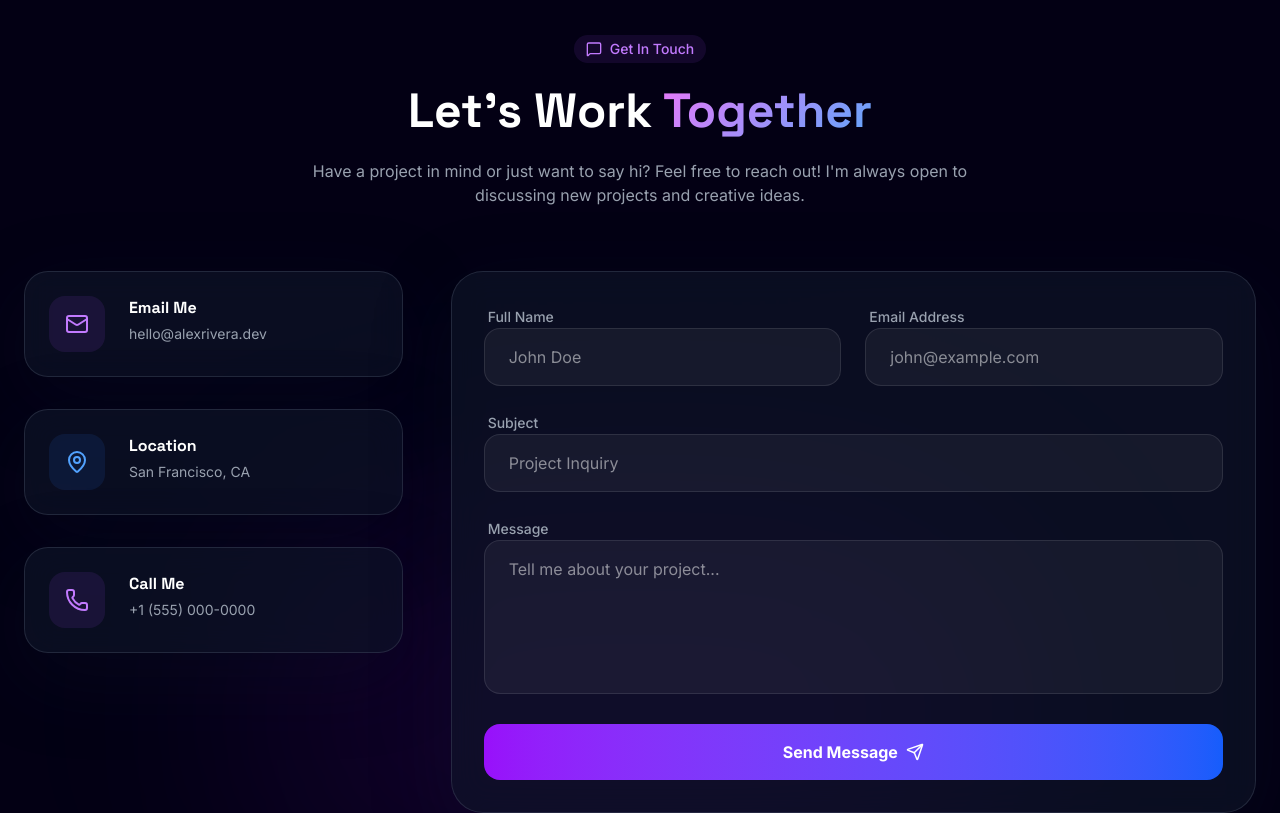
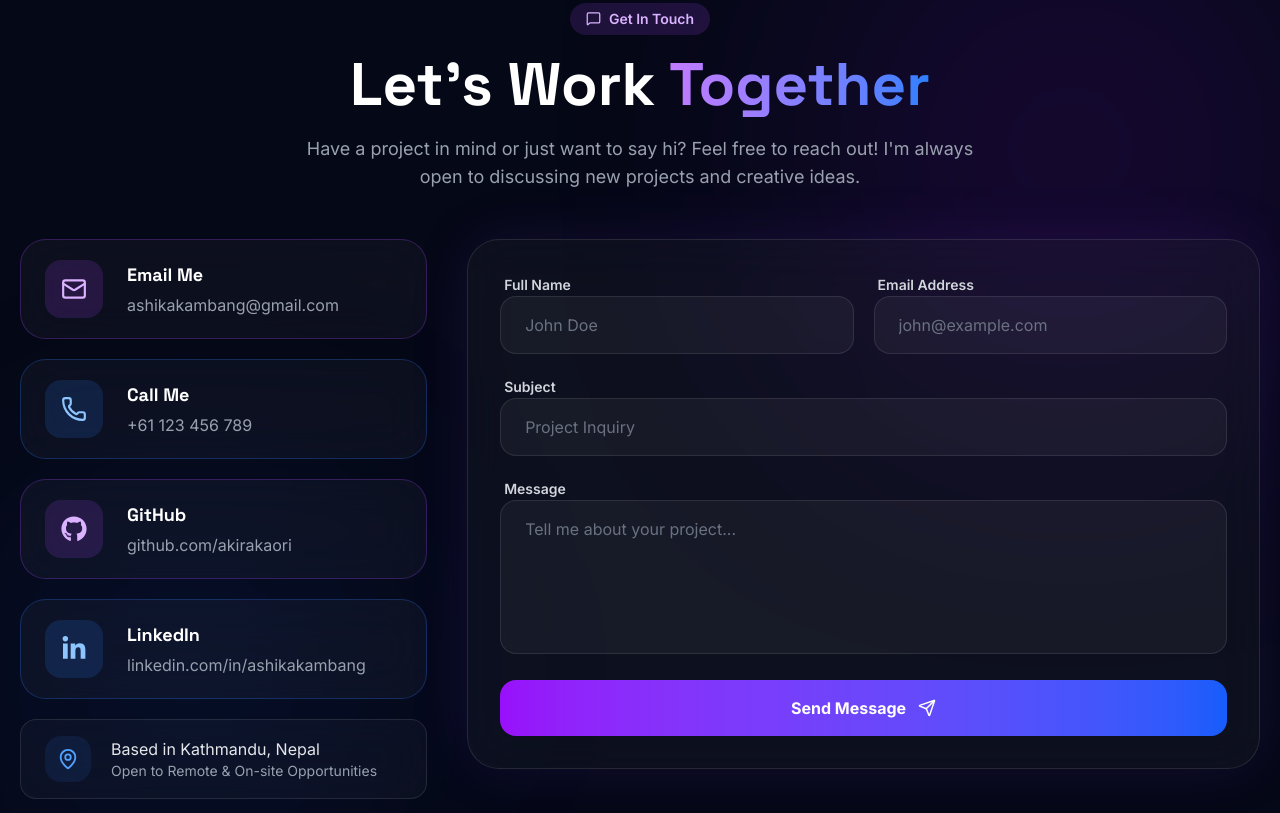
Before and after one commit to akirakaori/my-portfolio, a Next.js app: page / in a window 1280 px wide. Shown: the part 8480-9293 px from the top of the page. Built offline with nearby package versions, Linux system fonts and the light colour scheme.

Commit message:
Edited the contact us page

```diff
--- a/src/components/Contact.tsx
+++ b/src/components/Contact.tsx
@@ -1,124 +1,158 @@
 "use client";
-import { motion } from 'motion/react';
-import { Mail, MessageSquare, Send, MapPin, Phone } from 'lucide-react';
+
+import { motion } from "framer-motion";
+import {
+  Mail,
+  MessageSquare,
+  Send,
+  MapPin,
+  Phone,
+} from "lucide-react";
+import { FaGithub, FaLinkedinIn } from "react-icons/fa";
 
 export default function Contact() {
   return (
-    <section id="contact" className="py-24 relative overflow-hidden">
-      {/* Background Glow */}
-      <div className="absolute bottom-0 left-1/2 -translate-x-1/2 w-[60%] h-[40%] bg-purple-600/10 rounded-full blur-[120px]" />
+    <section id="contact" className="relative min-h-screen py-16 overflow-hidden">
+      <div className="absolute inset-0 bg-[#050816]" />
+      <div className="absolute top-0 right-0 w-[420px] h-[420px] bg-purple-600/20 rounded-full blur-[140px]" />
+      <div className="absolute bottom-0 left-0 w-[380px] h-[380px] bg-blue-600/10 rounded-full blur-[130px]" />
 
-      <div className="max-w-7xl mx-auto px-6 relative z-10">
-        <div className="text-center mb-16">
+      <div className="relative z-10 max-w-7xl mx-auto px-5">
+        <div className="text-center mb-12">
           <motion.div
-            initial={{ opacity: 0, y: 20 }}
+            initial={{ opacity: 0, y: 16 }}
             whileInView={{ opacity: 1, y: 0 }}
             viewport={{ once: true }}
-            className="inline-flex items-center gap-2 px-3 py-1 rounded-full bg-purple-500/10 text-purple-400 text-sm font-medium mb-6"
+            className="inline-flex items-center gap-2 px-4 py-1.5 rounded-full bg-purple-500/15 text-purple-300 text-sm font-semibold mb-5"
           >
-            <MessageSquare size={16} /> Get In Touch
+            <MessageSquare size={15} />
+            Get In Touch
           </motion.div>
-          <h2 className="text-4xl md:text-5xl font-bold mb-6">Let's Work <span className="gradient-text">Together</span></h2>
-          <p className="text-gray-400 max-w-2xl mx-auto">
+
+          <h2 className="text-4xl md:text-5xl lg:text-6xl font-extrabold mb-5 text-white">
+            Let&apos;s Work{" "}
+            <span className="bg-gradient-to-r from-purple-400 to-blue-500 bg-clip-text text-transparent">
+              Together
+            </span>
+          </h2>
+
+          <p className="text-gray-400 max-w-2xl mx-auto text-base md:text-lg">
             Have a project in mind or just want to say hi? Feel free to reach out!
-            I'm always open to discussing new projects and creative ideas.
+            I&apos;m always open to discussing new projects and creative ideas.
           </p>
         </div>
 
-        <div className="grid lg:grid-cols-3 gap-12">
-          {/* Contact Info */}
-          <div className="space-y-8">
+        <div className="grid lg:grid-cols-[0.95fr_1.85fr] gap-8 lg:gap-10 items-start">
+          <div className="space-y-5">
+            <ContactCard
+              icon={<Mail size={26} />}
+              title="Email Me"
+              text="ashikakambang@gmail.com"
+              color="purple"
+              delay={0}
+            />
+
+            <ContactCard
+              icon={<Phone size={26} />}
+              title="Call Me"
+              text="+61 123 456 789"
+              color="blue"
+              delay={0.1}
+            />
+
+            <ContactCard
+              icon={<FaGithub size={26} />}
+              title="GitHub"
+              text="github.com/akirakaori"
+              color="purple"
+              delay={0.2}
+            />
+
+            <ContactCard
+              icon={<FaLinkedinIn size={26} />}
+              title="LinkedIn"
+              text="linkedin.com/in/ashikakambang"
+              color="blue"
+              delay={0.3}
+            />
+
             <motion.div
-              initial={{ opacity: 0, x: -30 }}
+              initial={{ opacity: 0, x: -24 }}
               whileInView={{ opacity: 1, x: 0 }}
               viewport={{ once: true }}
-              className="flex items-start gap-6 p-6 glass-card rounded-3xl"
+              transition={{ delay: 0.4 }}
+              className="flex items-center gap-5 px-6 py-4 rounded-2xl border border-white/10 bg-white/[0.03] backdrop-blur-xl"
             >
-              <div className="p-4 bg-purple-500/10 rounded-2xl text-purple-400">
-                <Mail size={24} />
+              <div className="p-3 rounded-2xl bg-blue-500/10 text-blue-400">
+                <MapPin size={22} />
               </div>
+
               <div>
-                <h3 className="font-bold mb-1">Email Me</h3>
-                <p className="text-gray-400 text-sm">hello@alexrivera.dev</p>
-              </div>
-            </motion.div>
-
-            <motion.div
-              initial={{ opacity: 0, x: -30 }}
-              whileInView={{ opacity: 1, x: 0 }}
-              viewport={{ once: true }}
-              transition={{ delay: 0.1 }}
-              className="flex items-start gap-6 p-6 glass-card rounded-3xl"
-            >
-              <div className="p-4 bg-blue-500/10 rounded-2xl text-blue-400">
-                <MapPin size={24} />
-              </div>
-              <div>
-                <h3 className="font-bold mb-1">Location</h3>
-                <p className="text-gray-400 text-sm">San Francisco, CA</p>
-              </div>
-            </motion.div>
-
-            <motion.div
-              initial={{ opacity: 0, x: -30 }}
-              whileInView={{ opacity: 1, x: 0 }}
-              viewport={{ once: true }}
-              transition={{ delay: 0.2 }}
-              className="flex items-start gap-6 p-6 glass-card rounded-3xl"
-            >
-              <div className="p-4 bg-purple-500/10 rounded-2xl text-purple-400">
-                <Phone size={24} />
-              </div>
-              <div>
-                <h3 className="font-bold mb-1">Call Me</h3>
-                <p className="text-gray-400 text-sm">+1 (555) 000-0000</p>
+                <p className="text-gray-200 text-sm md:text-base">
+                  Based in Kathmandu, Nepal
+                </p>
+                <p className="text-gray-400 text-sm">
+                  Open to Remote & On-site Opportunities
+                </p>
               </div>
             </motion.div>
           </div>
 
-          {/* Contact Form */}
           <motion.div
-            initial={{ opacity: 0, y: 30 }}
+            initial={{ opacity: 0, y: 24 }}
             whileInView={{ opacity: 1, y: 0 }}
             viewport={{ once: true }}
-            className="lg:col-span-2 p-8 glass-card rounded-[2rem]"
+            className="rounded-[2rem] border border-white/10 bg-white/[0.035] backdrop-blur-xl p-6 md:p-8 shadow-[0_0_60px_rgba(124,58,237,0.12)]"
           >
-            <form className="grid md:grid-cols-2 gap-6">
+            <form className="grid md:grid-cols-2 gap-5">
               <div className="space-y-2">
-                <label className="text-sm font-medium text-gray-400 ml-1">Full Name</label>
+                <label className="text-sm font-semibold text-gray-300 ml-1">
+                  Full Name
+                </label>
                 <input
                   type="text"
                   placeholder="John Doe"
-                  className="w-full px-6 py-4 bg-white/5 border border-white/10 rounded-2xl focus:outline-none focus:border-purple-500 transition-colors"
+                  className="w-full px-6 py-4 bg-white/[0.045] border border-white/10 rounded-2xl text-white placeholder:text-gray-500 focus:outline-none focus:border-purple-500 transition"
                 />
               </div>
+
               <div className="space-y-2">
-                <label className="text-sm font-medium text-gray-400 ml-1">Email Address</label>
+                <label className="text-sm font-semibold text-gray-300 ml-1">
+                  Email Address
+                </label>
                 <input
                   type="email"
                   placeholder="john@example.com"
-                  className="w-full px-6 py-4 bg-white/5 border border-white/10 rounded-2xl focus:outline-none focus:border-purple-500 transition-colors"
+                  className="w-full px-6 py-4 bg-white/[0.045] border border-white/10 rounded-2xl text-white placeholder:text-gray-500 focus:outline-none focus:border-purple-500 transition"
                 />
               </div>
+
               <div className="md:col-span-2 space-y-2">
-                <label className="text-sm font-medium text-gray-400 ml-1">Subject</label>
+                <label className="text-sm font-semibold text-gray-300 ml-1">
+                  Subject
+                </label>
                 <input
                   type="text"
                   placeholder="Project Inquiry"
-                  className="w-full px-6 py-4 bg-white/5 border border-white/10 rounded-2xl focus:outline-none focus:border-purple-500 transition-colors"
+                  className="w-full px-6 py-4 bg-white/[0.045] border border-white/10 rounded-2xl text-white placeholder:text-gray-500 focus:outline-none focus:border-purple-500 transition"
                 />
               </div>
+
               <div className="md:col-span-2 space-y-2">
-                <label className="text-sm font-medium text-gray-400 ml-1">Message</label>
+                <label className="text-sm font-semibold text-gray-300 ml-1">
+                  Message
+                </label>
                 <textarea
                   rows={5}
                   placeholder="Tell me about your project..."
-                  className="w-full px-6 py-4 bg-white/5 border border-white/10 rounded-2xl focus:outline-none focus:border-purple-500 transition-colors resize-none"
+                  className="w-full px-6 py-4 bg-white/[0.045] border border-white/10 rounded-2xl text-white placeholder:text-gray-500 focus:outline-none focus:border-purple-500 transition resize-none"
                 />
               </div>
+
               <div className="md:col-span-2">
-                <button className="w-full py-4 bg-gradient-to-r from-purple-600 to-blue-600 text-white font-bold rounded-2xl flex items-center justify-center gap-2 hover:opacity-90 transition-opacity active:scale-[0.98]">
-                  Send Message <Send size={18} />
+                <button className="w-full py-4 rounded-2xl bg-gradient-to-r from-purple-600 to-blue-600 text-white font-bold flex items-center justify-center gap-3 hover:opacity-95 transition active:scale-[0.98]">
+                  Send Message
+                  <Send size={18} />
                 </button>
               </div>
             </form>
@@ -128,3 +162,44 @@ export default function Contact() {
     </section>
   );
 }
+
+function ContactCard({
+  icon,
+  title,
+  text,
+  color,
+  delay,
+}: {
+  icon: React.ReactNode;
+  title: string;
+  text: string;
+  color: "purple" | "blue";
+  delay: number;
+}) {
+  const iconStyle =
+    color === "purple"
+      ? "bg-purple-500/15 text-purple-300"
+      : "bg-blue-500/15 text-blue-300";
+
+  const borderStyle =
+    color === "purple"
+      ? "border-purple-500/25"
+      : "border-blue-500/25";
+
+  return (
+    <motion.div
+      initial={{ opacity: 0, x: -24 }}
+      whileInView={{ opacity: 1, x: 0 }}
+      viewport={{ once: true }}
+      transition={{ delay }}
+      className={`flex items-center gap-6 px-6 py-5 rounded-[1.6rem] border ${borderStyle} bg-white/[0.035] backdrop-blur-xl`}
+    >
+      <div className={`p-4 rounded-2xl ${iconStyle}`}>{icon}</div>
+
+      <div className="min-w-0">
+        <h3 className="font-bold text-white text-lg mb-1">{title}</h3>
+        <p className="text-gray-400 text-sm md:text-base truncate">{text}</p>
+      </div>
+    </motion.div>
+  );
+}
```
